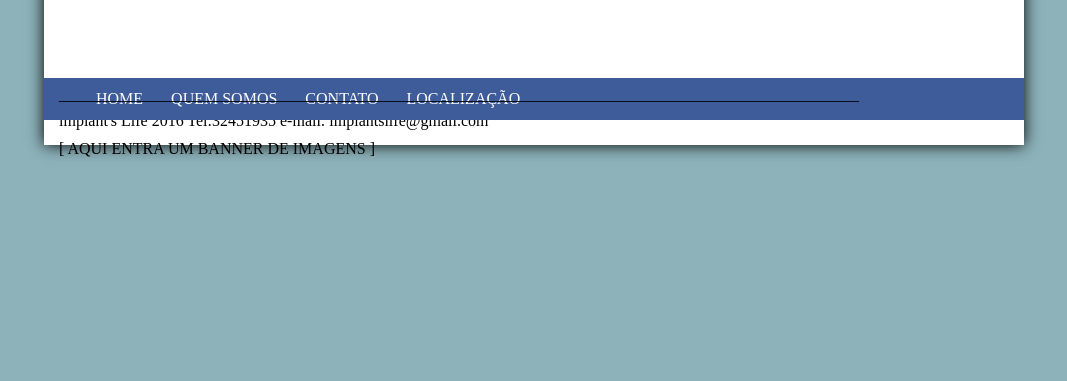
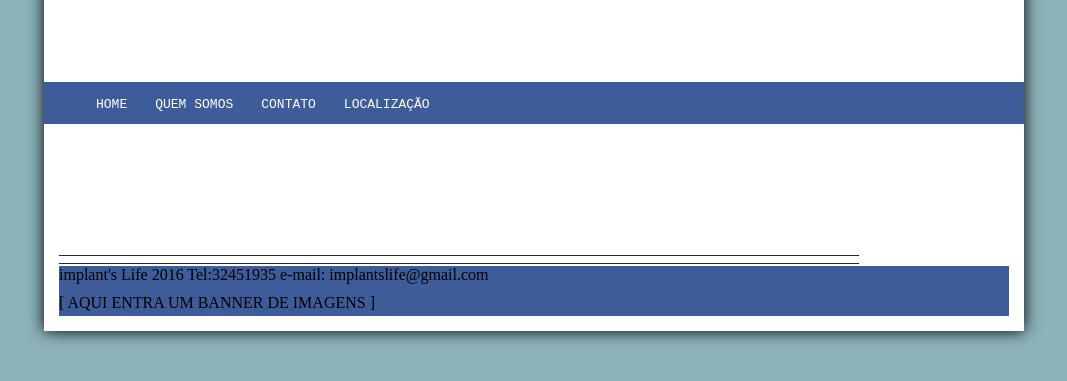
Before and after one commit to gustavodibai/projectImplantsLife, a plain HTML site: page index.html in a window 1280 px wide. Shown: the part 131-512 px from the top of the page, without its empty margins (106-1173 px from the left). Drawn offline with Linux system fonts and the light colour scheme.

Commit message:
Update stilo.css

```diff
--- a/stilo.css
+++ b/stilo.css
@@ -39,11 +39,10 @@ nav#menu{
 }
 
 nav#menu  ul{
-	list-style:none;
 	text-transform: uppercase;
 	background-color: #3e5c9a;
 	position: relative;
-	top: 150px;
+    margin-top: 170px;
     width: 940px;
     left: -15px;
 
@@ -66,6 +65,7 @@ nav#menu li:hover {
 }
 
 nav#menu a{
+    font-family: monospace;
 	color: white;
 	text-decoration: none;
 }
@@ -86,3 +86,9 @@ div#corpo{
 	position: relative;
 	top: 100px;
 }
+
+#rodape {
+    background-color: #3e5c9a;
+    height: 50px;
+    width: 100%;
+}
```
